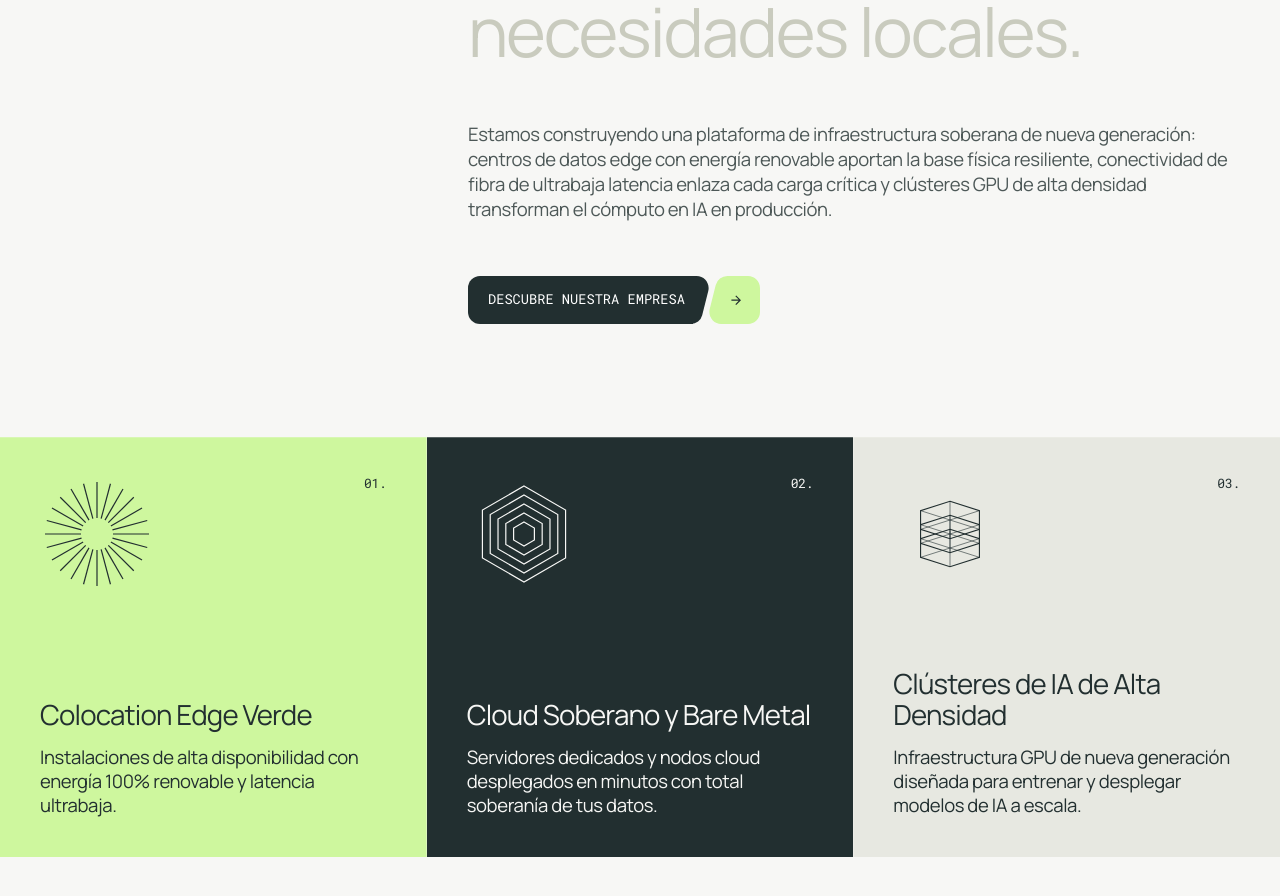
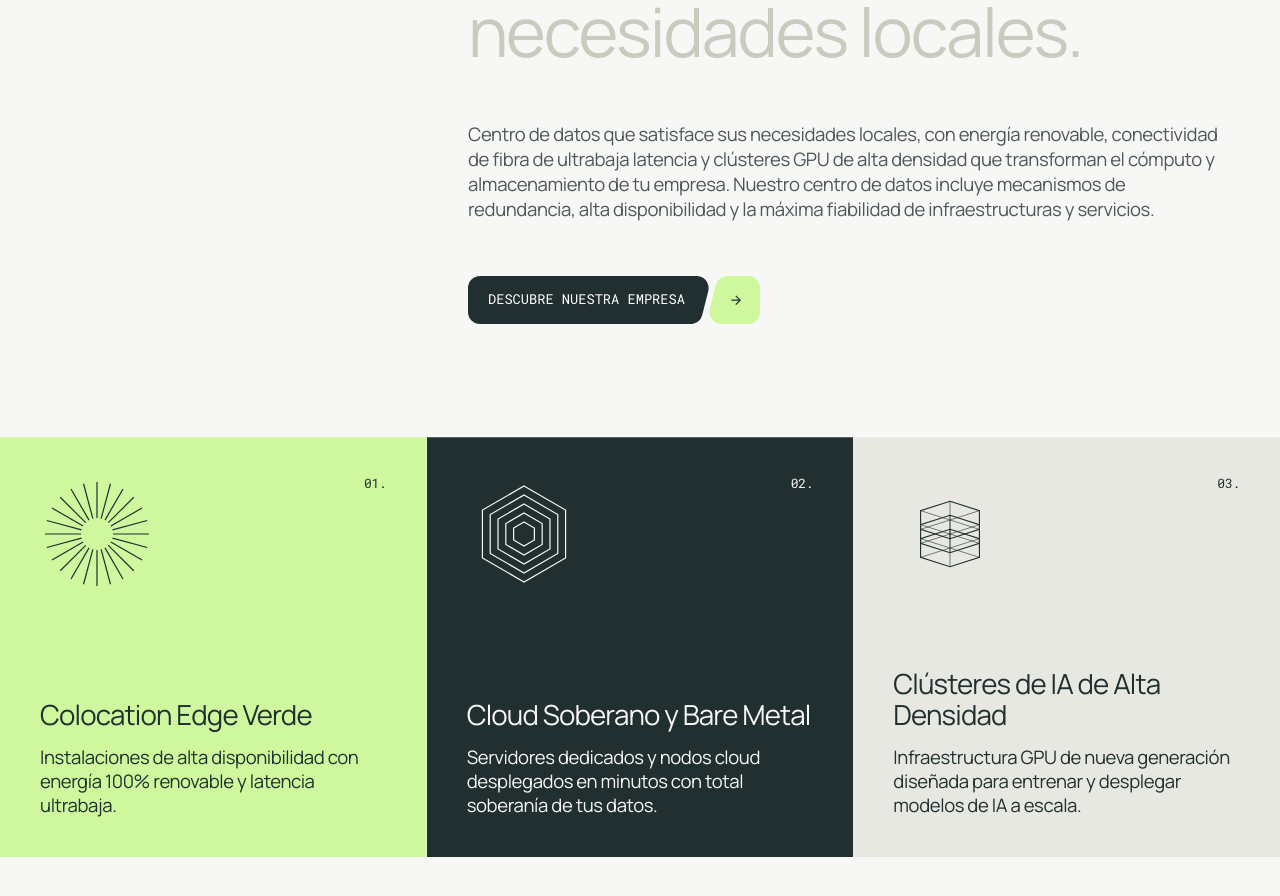
Before and after one commit to cloudindev/oladatacenter, a Next.js app: page / in a window 1280 px wide. Shown: the part 1360-2256 px from the top of the page. Built offline with nearby package versions, Linux system fonts and the light colour scheme.

Commit message:
content(platform): update description copy for local datacenter needs

```diff
--- a/src/components/sections/IntegratedPlatformSection.tsx
+++ b/src/components/sections/IntegratedPlatformSection.tsx
@@ -296,8 +296,8 @@ export function IntegratedPlatformSection() {
             )}
           >
             {t(
-              "We are building a next-generation sovereign infrastructure platform: renewable edge datacenters provide resilient physical foundations, ultra-low-latency fiber interconnects every workload, and high-density GPU clusters turn raw compute into production AI.",
-              "Estamos construyendo una plataforma de infraestructura soberana de nueva generación: centros de datos edge con energía renovable aportan la base física resiliente, conectividad de fibra de ultrabaja latencia enlaza cada carga crítica y clústeres GPU de alta densidad transforman el cómputo en IA en producción."
+              "Data center that satisfies your local needs, with renewable energy, ultra-low-latency fiber connectivity, and high-density GPU clusters that transform your company's compute and storage. Our data center includes redundancy mechanisms, high availability, and the maximum reliability of infrastructure and services.",
+              "Centro de datos que satisface sus necesidades locales, con energía renovable, conectividad de fibra de ultrabaja latencia y clústeres GPU de alta densidad que transforman el cómputo y almacenamiento de tu empresa. Nuestro centro de datos incluye mecanismos de redundancia, alta disponibilidad y la máxima fiabilidad de infraestructuras y servicios."
             )}
           </p>
 
```
